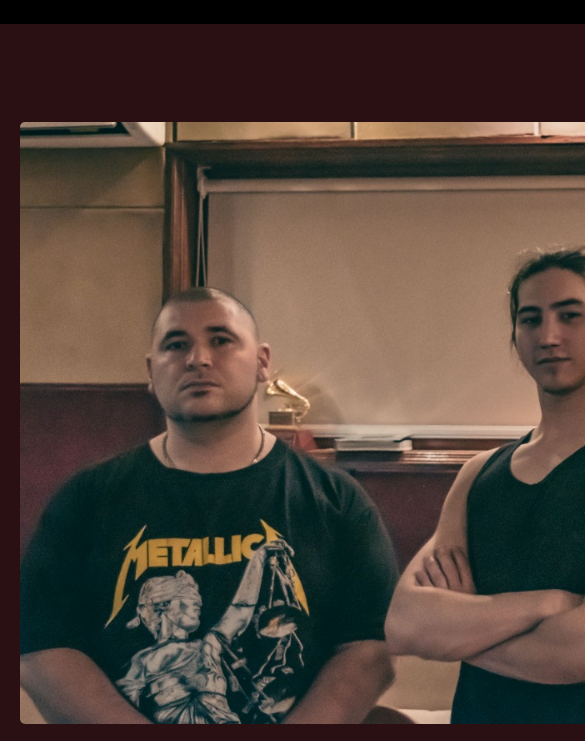
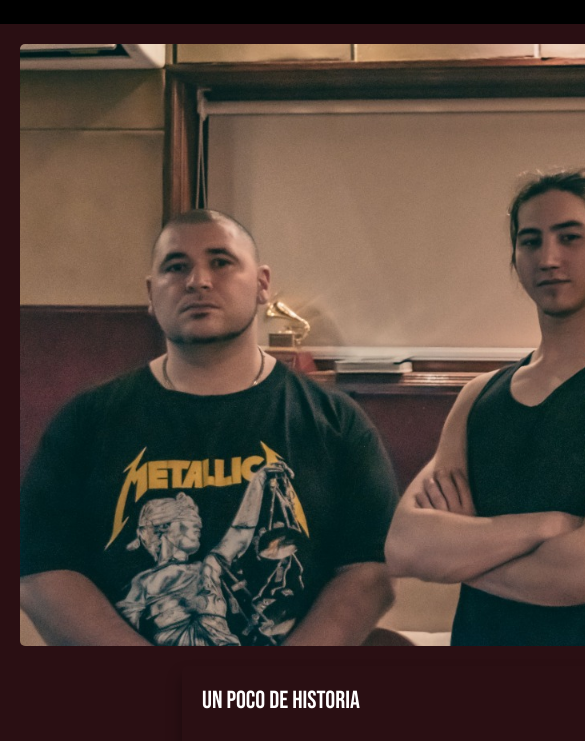
Before and after one commit to Santif028/Banda-Ferreira, a website: page index.html in a window 390 px wide. Shown: the part 102-843 px from the top of the page, 585 px wide, since content can reach past the window. Drawn offline with nearby package versions, Linux system fonts and the light colour scheme.

Commit message:
cambios en scss

```diff
--- a/scss/style.scss
+++ b/scss/style.scss
@@ -124,7 +124,10 @@ footer {
 @media only screen and (max-width:768px) {
     .bodyIndex{
         .mainIndex{
-            height: 150vh;
+            .sectionIndex{
+                flex-direction: column;
+                align-items: center;
+            }
         }
     }
     .bodyNosotros{
```
Also changed, not shown: css/main.css.
